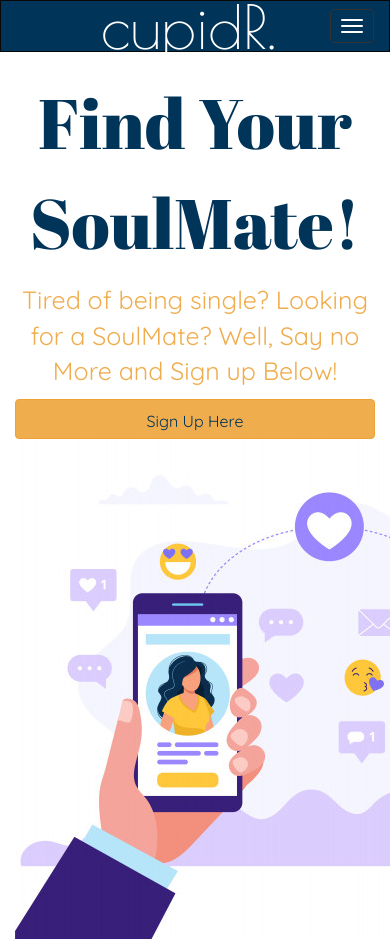
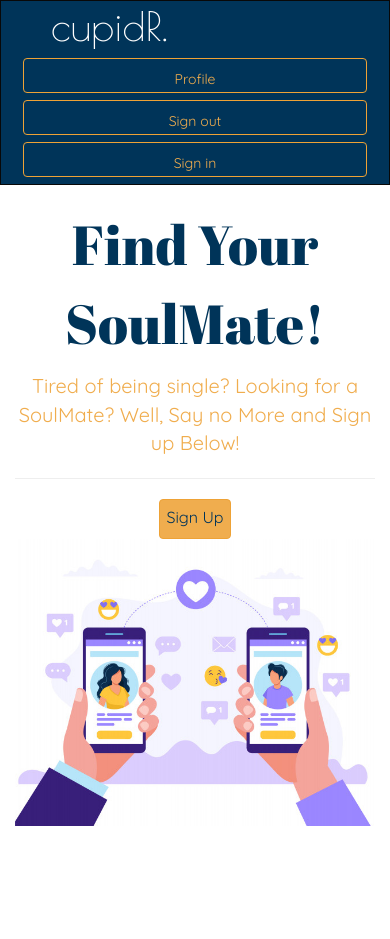
Before and after one commit to Gichimu/cupidr-dating-app, a Flask app: page / in a window 390 px wide; the page is wider, and only the part inside the window is pictured. After the commit the page ends 826 px from the top of that part, so only its background shows below. Run offline with Flask 2, Linux system fonts and the light colour scheme; some libraries are stand-ins or nearby versions.

Commit message:
adding responsiveness on the landing page image and altering the navbar/buttons

```diff
--- a/app/static/styles.css
+++ b/app/static/styles.css
@@ -1,18 +1,20 @@
 .navbar{
   background-color: #003459;
 }
-.kiki{
+/*moves the navbar padding on the right
+.rightnav{
   padding-right: 50px;
 }
-
-.kuku{
+styles the signup button*/
+.signupbtn{
   display: flex;
   justify-content: center;
+  margin-left: 40%;
+  width: 20%;
 }
 
 .brand{
-
-  padding-left: 100px;
+  padding-left: 50px;
 }
 body{
   background-color: #FFFFFF;
@@ -21,8 +23,8 @@ body{
 }
 
 .imageone{
-  height: 500px;
-  width: 626px;
+  height: auto;
+  max-width: 100%;
   display: block;
   margin-left: auto;
   margin-right: auto;
@@ -35,8 +37,8 @@ body{
     background-color: transparent;
     color: inherit;
     transition: all .5s;
-    margin: 10px;
-    height: 40px;
+    margin: 7px;
+    height: 35px;
 
 }
 
@@ -65,5 +67,5 @@ body{
 .btn-info.btn-outline:hover,
 .btn-warning.btn-outline:hover,
 .btn-danger.btn-outline:hover {
-    color: #fff;
+    color: black;
 }
--- /dev/null
+++ b/app/templates/fourOwfour.html
@@ -0,0 +1,5 @@
+{% extends 'base.html'%}
+
+{% block content %}
+    <h1>WHOOOPS we can't find that page</h1>
+{% endblock %}
--- a/app/templates/index.html
+++ b/app/templates/index.html
@@ -5,12 +5,13 @@
 <div class="container">
   <div class="col">
     <div class="col-md">
-    <p class="text-center" style="color:#003459; font-size:70px; font-family: 'Abril Fatface', cursive;">Find Your SoulMate!</p>
-    <p class="text-center" style="color:#f0ad4e; font-family: 'Quicksand', sans-serif; font-size:25px;">Tired of being single? Looking for a SoulMate? Well, Say no More and Sign up Below! </p>
-    <a class="btn btn-warning kuku" role="button" style="font-family: 'Quicksand', sans-serif; height:40px; padding-top:10px; color:#003459; font-size:16px;" href="/">Sign Up Here</a>
+    <p class="text-center" style="color:#003459; font-size:55px; font-family: 'Abril Fatface', cursive;">Find Your SoulMate!</p>
+    <p class="text-center" style="color:#f0ad4e; font-family: 'Quicksand', sans-serif; font-size:20px;">Tired of being single? Looking for a SoulMate? Well, Say no More and Sign up Below! </p>
+    <hr>
+    <a class="btn btn-warning signupbtn" role="button" style="font-family: 'Quicksand', sans-serif; height:40px; color:#003459; font-size:16px;" href="/">Sign Up</a>
     </div>
     <div class="col-md">
-          <img class="imageone" src="static/assets/images/img3.jpg"></img>
+          <img class="img-fluid imageone" src="static/assets/images/img3.jpg"></img>
     </div>
 </div>
 </div>
--- a/app/templates/navbar.html
+++ b/app/templates/navbar.html
@@ -1,23 +1,19 @@
 <div class="navbar navbar-inverse" role="navigation">
         <div class="container-fluid">
             <div class="navbar-header">
-                <button type="button" class="navbar-toggle" data-toggle="collapse" data-target=".navbar-collapse">
-                  <span class="sr-only">Toggle navigation</span>
-                  <span class="icon-bar"></span>
-                  <span class="icon-bar"></span>
-                  <span class="icon-bar"></span>
+
                 </button>
-                <a class="navbar-brand brand" style="font-size: 60px; color: #FFFFFF; font-family: 'Poiret One', cursive;" href="/"> cupidR. </a>
+                <a class="navbar-brand brand" style="font-size: 40px; color: #FFFFFF; font-family: 'Poiret One', cursive;" href="/"> cupidR. </a>
             </div>
-            <div class="navbar-collapse collapse kiki">
-            <ul class="nav navbar-nav navbar-right">
+            <div class=" navbar-right">
+            <ul class="nav navbar-right">
 
 
-                   <li><a class="btn btn-warning btn-outline" role="button" style="font-family: 'Quicksand', sans-serif; height:40px; padding-top:10px; color:#f0ad4e; font-size:16px;" href="/">Profile</a></li>
-                   <li><a class="btn btn-warning btn-outline" role="button" style="font-family: 'Quicksand', sans-serif; height:40px; padding-top:10px;  color:#f0ad4e; font-size:16px;" href="/">Sign out</a></li>
+                   <li><a class="btn btn-warning btn-outline" role="button" style="font-family: 'Quicksand', sans-serif;   color:#f0ad4e; font-size:14px;" href="/">Profile</a></li>
+                   <li><a class="btn btn-warning btn-outline" role="button" style="font-family: 'Quicksand', sans-serif;    color:#f0ad4e; font-size:14px;" href="/">Sign out</a></li>
 
 
-                   <li><a class="btn btn-warning btn-outline" role="button" style="font-family: 'Quicksand', sans-serif; height:40px; padding-top:10px;  color:#f0ad4e; font-size:16px;" href="/">Sign in</a></li>
+                   <li><a class="btn btn-warning btn-outline" role="button" style="font-family: 'Quicksand', sans-serif;    color:#f0ad4e; font-size:14px;" href="/">Sign in</a></li>
 
 
             </ul>
```
